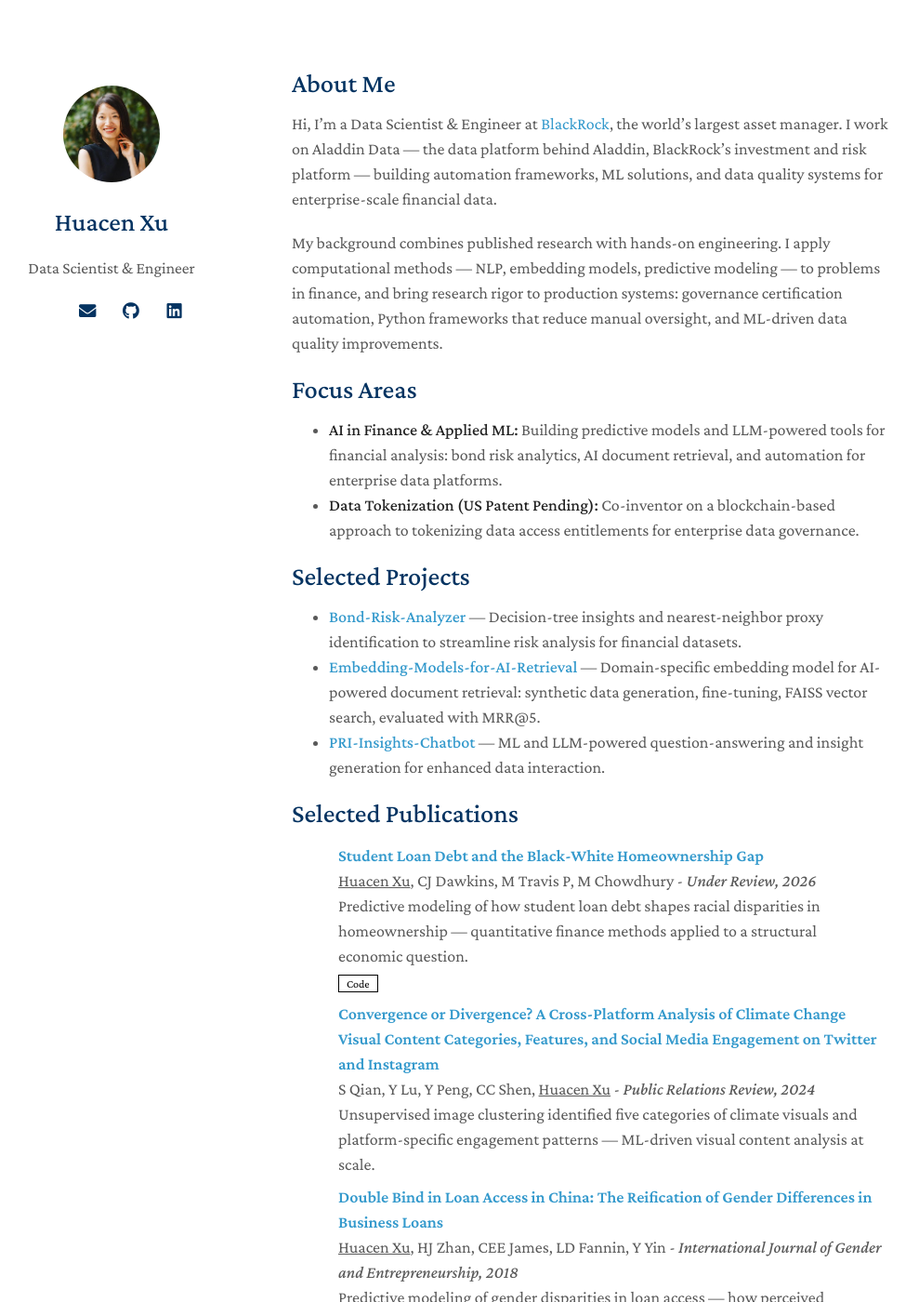
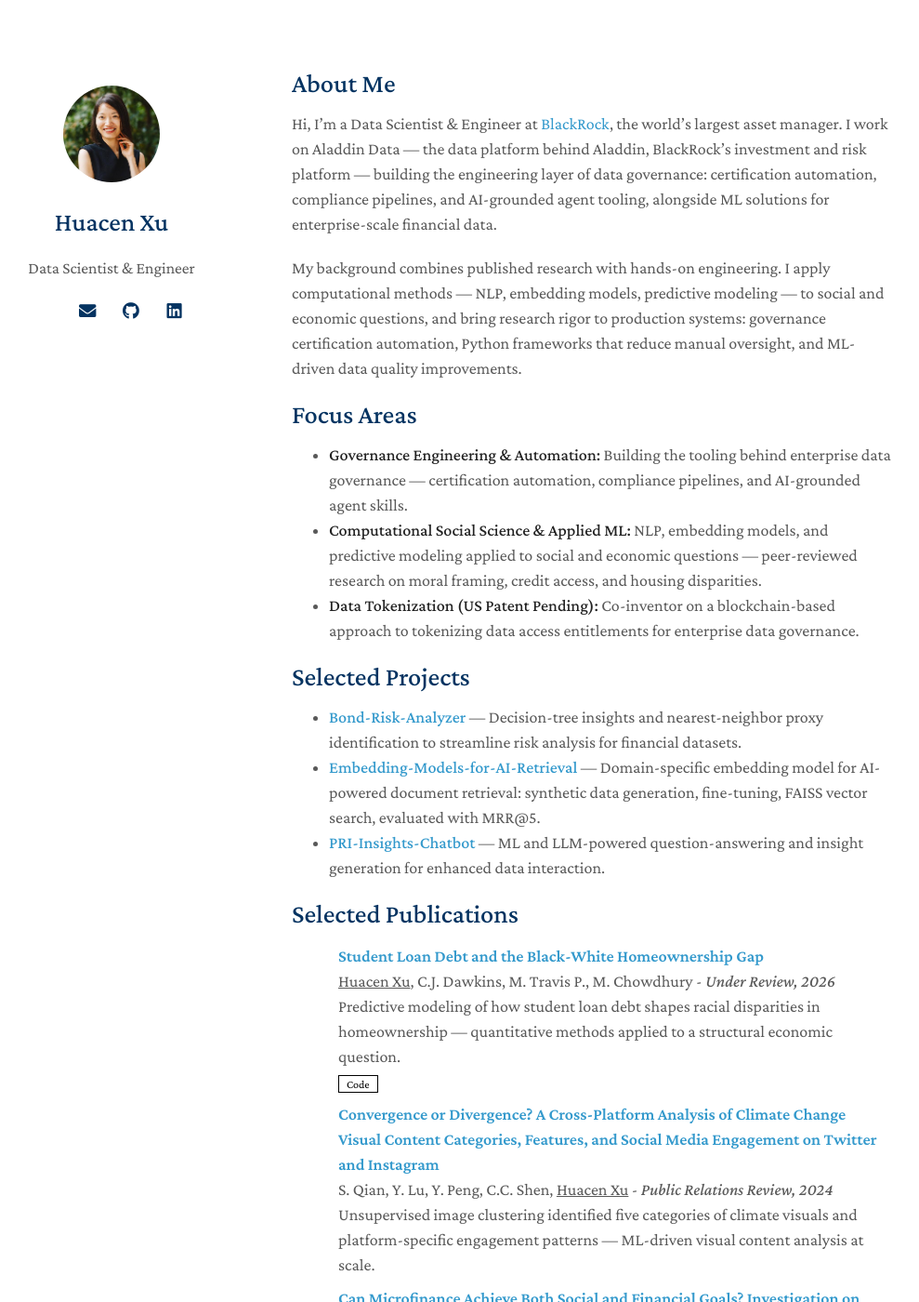
Before and after one commit to huacenxu/huacenxu.github.io, a Jekyll site: the page built from index.md, in a window 1280 px wide and 1400 px high. Shown: the whole window at 93% size, without its empty margins (156-1145 px from the left). Built offline with Jekyll 4.4.1, drawn with Linux system fonts in a browser that asks for light colours; nearby versions of some CDN libraries; a style sheet for code colours, icons or effects is not loaded; our own code applies the rules of GitHub Pages for plain Markdown files; some of the changed text lies outside the part shown.

Commit message:
Update homepage: governance engineering focus, reordered publications
Co-Authored-By: Claude Fable 5 <noreply@anthropic.com>

```diff
--- a/_data/publications.yml
+++ b/_data/publications.yml
@@ -1,20 +1,20 @@
 main:
   - title: "Student Loan Debt and the Black-White Homeownership Gap"
-    authors: <u>Huacen Xu</u>, CJ Dawkins, M Travis P, M Chowdhury - <i>Under Review, 2026</i>
-    conference: Predictive modeling of how student loan debt shapes racial disparities in homeownership — quantitative finance methods applied to a structural economic question.
+    authors: <u>Huacen Xu</u>, C.J. Dawkins, M. Travis P., M. Chowdhury - <i>Under Review, 2026</i>
+    conference: Predictive modeling of how student loan debt shapes racial disparities in homeownership — quantitative methods applied to a structural economic question.
     code: https://github.com/huacenxu/Student-Loan-Homeownership-Gap
 
   - title: "Convergence or Divergence? A Cross-Platform Analysis of Climate Change Visual Content Categories, Features, and Social Media Engagement on Twitter and Instagram"
-    authors: S Qian, Y Lu, Y Peng, CC Shen, <u>Huacen Xu</u> - <i>Public Relations Review, 2024</i>
+    authors: S. Qian, Y. Lu, Y. Peng, C.C. Shen, <u>Huacen Xu</u> - <i>Public Relations Review, 2024</i>
     conference: Unsupervised image clustering identified five categories of climate visuals and platform-specific engagement patterns — ML-driven visual content analysis at scale.
     pdf: https://scholar.google.com/citations?view_op=view_citation&hl=en&user=Q0wjoTYAAAAJ&citation_for_view=Q0wjoTYAAAAJ:W7OEmFMy1HYC
-
-  - title: "Double Bind in Loan Access in China: The Reification of Gender Differences in Business Loans"
-    authors: <u>Huacen Xu</u>, HJ Zhan, CEE James, LD Fannin, Y Yin - <i>International Journal of Gender and Entrepreneurship, 2018</i>
-    conference: Predictive modeling of gender disparities in loan access — how perceived rejection likelihood suppresses applications.
-    pdf: https://scholar.google.com/citations?view_op=view_citation&hl=en&user=Q0wjoTYAAAAJ&citation_for_view=Q0wjoTYAAAAJ:u5HHmVD_uO8C
 
   - title: "Can Microfinance Achieve Both Social and Financial Goals? Investigation on MicroCred Nanchong"
     authors: <u>Huacen Xu</u> - <i>Inclusive Finance in China (Palgrave Macmillan), 2021</i>
     conference: Field investigation of how microfinance institutions balance social and commercial objectives.
     pdf: https://scholar.google.com/citations?view_op=view_citation&hl=en&user=Q0wjoTYAAAAJ&citation_for_view=Q0wjoTYAAAAJ:d1gkVwhDpl0C
+
+  - title: "Double Bind in Loan Access in China: The Reification of Gender Differences in Business Loans"
+    authors: <u>Huacen Xu</u>, H.J. Zhan, C.E.E. James, L.D. Fannin, Y. Yin - <i>International Journal of Gender and Entrepreneurship, 2018</i>
+    conference: Predictive modeling of gender disparities in loan access — how perceived rejection likelihood suppresses applications.
+    pdf: https://scholar.google.com/citations?view_op=view_citation&hl=en&user=Q0wjoTYAAAAJ&citation_for_view=Q0wjoTYAAAAJ:u5HHmVD_uO8C
--- a/index.md
+++ b/index.md
@@ -4,13 +4,14 @@ layout: homepage
 
 ## About Me
 
-Hi, I'm a Data Scientist & Engineer at [BlackRock](https://www.blackrock.com), the world's largest asset manager. I work on Aladdin Data — the data platform behind Aladdin, BlackRock's investment and risk platform — building automation frameworks, ML solutions, and data quality systems for enterprise-scale financial data.
+Hi, I'm a Data Scientist & Engineer at [BlackRock](https://www.blackrock.com/), the world's largest asset manager. I work on Aladdin Data — the data platform behind Aladdin, BlackRock's investment and risk platform — building the engineering layer of data governance: certification automation, compliance pipelines, and AI-grounded agent tooling, alongside ML solutions for enterprise-scale financial data.
 
-My background combines published research with hands-on engineering. I apply computational methods — NLP, embedding models, predictive modeling — to problems in finance, and bring research rigor to production systems: governance certification automation, Python frameworks that reduce manual oversight, and ML-driven data quality improvements.
+My background combines published research with hands-on engineering. I apply computational methods — NLP, embedding models, predictive modeling — to social and economic questions, and bring research rigor to production systems: governance certification automation, Python frameworks that reduce manual oversight, and ML-driven data quality improvements.
 
 ## Focus Areas
 
-- **AI in Finance & Applied ML:** Building predictive models and LLM-powered tools for financial analysis: bond risk analytics, AI document retrieval, and automation for enterprise data platforms.
+- **Governance Engineering & Automation:** Building the tooling behind enterprise data governance — certification automation, compliance pipelines, and AI-grounded agent skills.
+- **Computational Social Science & Applied ML:** NLP, embedding models, and predictive modeling applied to social and economic questions — peer-reviewed research on moral framing, credit access, and housing disparities.
 - **Data Tokenization (US Patent Pending):** Co-inventor on a blockchain-based approach to tokenizing data access entitlements for enterprise data governance.
 
 ## Selected Projects
```
